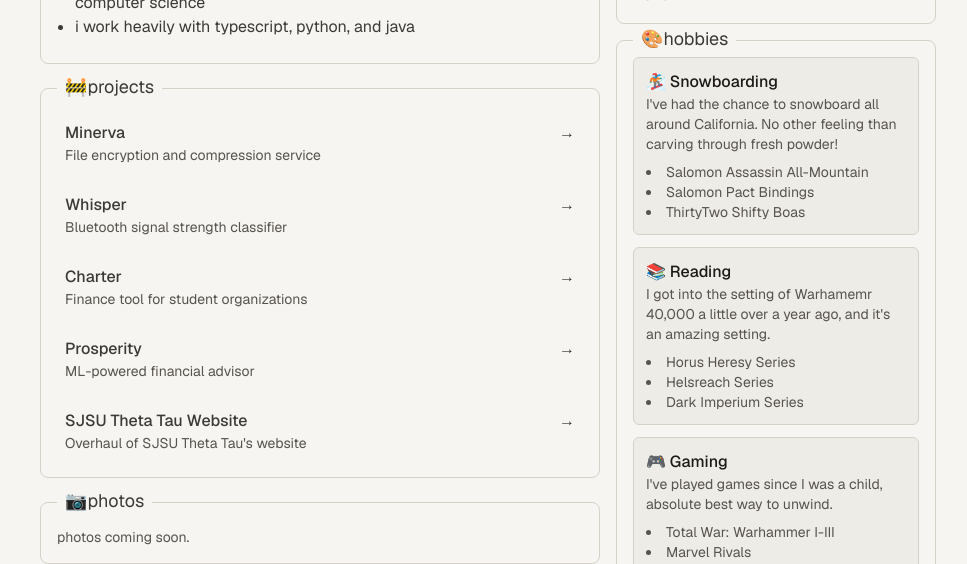
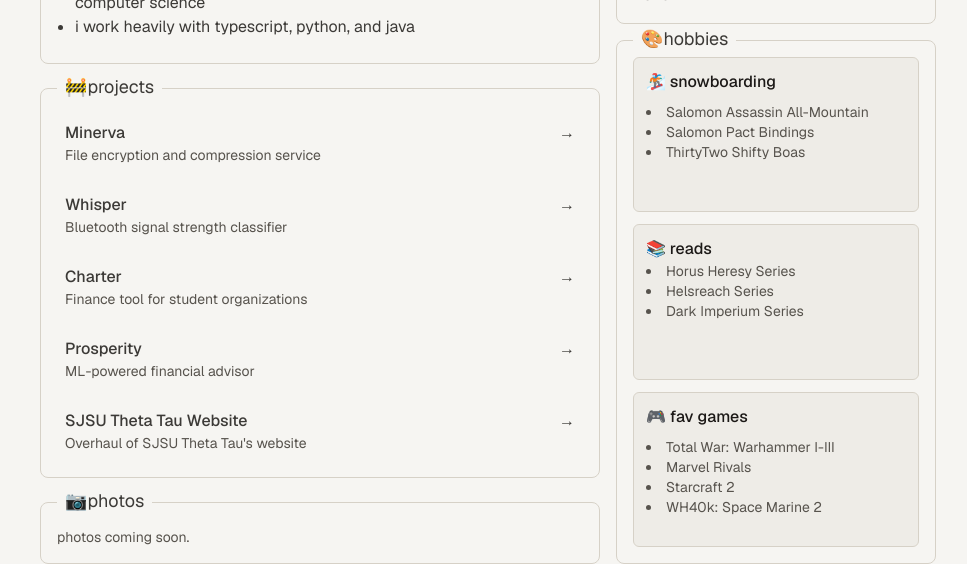
Before and after one commit to drew-tom1/me.dev, a Next.js app: page / in a window 1280 px wide. Shown: the part 188-752 px from the top of the page, without its empty margins (152-1119 px from the left). Built offline with nearby package versions, Linux system fonts and the light colour scheme.

Commit message:
cleanup: removed text and unnecessary import

```diff
--- a/app/page.tsx
+++ b/app/page.tsx
@@ -2,7 +2,6 @@
 import { Typewriter } from "nextjs-simple-typewriter";
 import { projects } from "./projects/project-info/projects";
 import Link from "next/link";
-import Image from "next/image";
 
 export default function Page() {
   return (
@@ -74,8 +73,7 @@
           </div>
 
           <div className="flex-1 rounded-md border border-[var(--cream-border)] bg-[var(--cream-surface)] p-3 dark:border-gray-700 dark:bg-gray-800/50">
-            <h3 className="font-medium text-stone-900 dark:text-gray-100">🏂 Snowboarding</h3>
-            <p className="text-sm text-stone-600 dark:text-gray-400">I've had the chance to snowboard all around California. No other feeling than carving through fresh powder!</p>
+            <h3 className="font-medium text-stone-900 dark:text-gray-100">🏂 snowboarding</h3>
             <ul className="mt-2 list-inside list-disc text-sm text-stone-600 dark:text-gray-400">
               <li>Salomon Assassin All-Mountain</li>
               <li>Salomon Pact Bindings</li>
@@ -84,8 +82,7 @@
           </div>
 
           <div className="flex flex-1 flex-col rounded-md border border-[var(--cream-border)] bg-[var(--cream-surface)] p-3 dark:border-gray-700 dark:bg-gray-800/50">
-            <h3 className="font-medium text-stone-900 dark:text-gray-100">📚 Reading</h3>
-            <p className="mb-2 text-sm text-stone-600 dark:text-gray-400">I got into the setting of Warhamemr 40,000 a little over a year ago, and it's an amazing setting.</p>
+            <h3 className="font-medium text-stone-900 dark:text-gray-100">📚 reads</h3>
             <ul className="list-inside list-disc text-sm text-stone-600 dark:text-gray-400">
               <li>Horus Heresy Series</li>
               <li>Helsreach Series</li>
@@ -94,8 +91,7 @@
           </div>
 
           <div className="flex-1 rounded-md border border-[var(--cream-border)] bg-[var(--cream-surface)] p-3 dark:border-gray-700 dark:bg-gray-800/50">
-            <h3 className="font-medium text-stone-900 dark:text-gray-100">🎮 Gaming</h3>
-            <p className="text-sm text-stone-600 dark:text-gray-400">I've played games since I was a child, absolute best way to unwind.</p>
+            <h3 className="font-medium text-stone-900 dark:text-gray-100">🎮 fav games</h3>
             <ul className="mt-2 list-inside list-disc text-sm text-stone-600 dark:text-gray-400">
               <li>Total War: Warhammer I-III</li>
               <li>Marvel Rivals</li>
```
Also changed, not shown: 1 other file (tests, documents, lock files or other folders).
